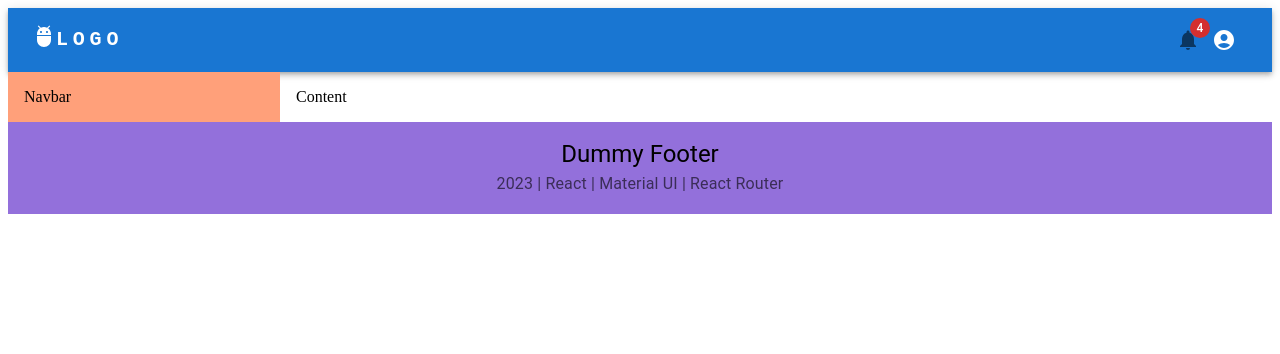
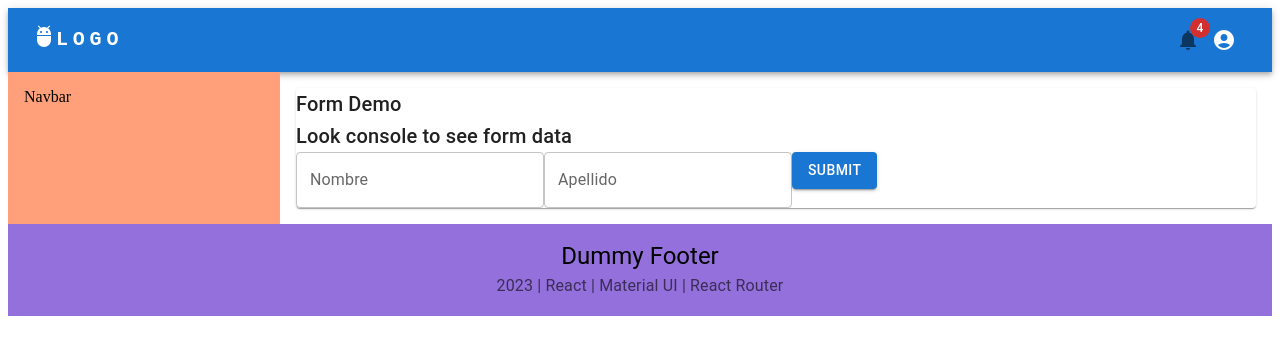
Before and after one commit to Avicente09/ius-app-new, a React (Create React App) app: page /home in a window 1280 px wide. Shown: the top 354 px of the page. Built offline with nearby package versions, Linux system fonts and the light colour scheme; sample sign-in values are in the browser's storage.

Commit message:
feat: text input component (#9)
* feat: simple and reusable text input component

* fix: generic type usage in FormInputProps interface and double not operator usage

* fix: avoid any usage in restaurant-form

```diff
--- a/package.json
+++ b/package.json
@@ -16,6 +16,7 @@
     "jwt-decode": "^3.1.2",
     "react": "^18.2.0",
     "react-dom": "^18.2.0",
+    "react-hook-form": "^7.43.9",
     "react-router-dom": "^6.8.0",
     "react-scripts": "5.0.1",
     "typescript": "^4.9.4",
--- a/src/components/dummy-component/dummy.tsx
+++ /dev/null
@@ -1,3 +0,0 @@
-export function Dummy() {
-  return <div>dummy text</div>;
-}
--- /dev/null
+++ b/src/components/form-input-text/form-input-text.tsx
@@ -0,0 +1,26 @@
+import { Controller, FieldValues } from 'react-hook-form';
+import TextField from '@mui/material/TextField';
+import { FormInputProps } from './form-input-text.types';
+
+export const FormInputText = ({
+  name,
+  label,
+  fControl,
+  validations,
+}: FormInputProps<FieldValues>) => {
+  return (
+    <Controller
+      name={name}
+      control={fControl}
+      rules={{ required: validations?.required }}
+      render={({ field, fieldState: { error } }) => (
+        <TextField
+          {...field}
+          label={label}
+          error={!!error}
+          helperText={error ? validations?.customErrorMsg : ''}
+        />
+      )}
+    />
+  );
+};
--- /dev/null
+++ b/src/components/form-input-text/form-input-text.types.ts
@@ -0,0 +1,12 @@
+import { Control, FieldValues } from 'react-hook-form';
+
+export interface FormInputProps<T extends FieldValues> {
+  name: string;
+  label: string;
+  fControl: Control<T>;
+  validations?: {
+    required: boolean;
+    pattern?: string;
+    customErrorMsg?: string;
+  };
+}
--- /dev/null
+++ b/src/components/form-input-text/index.ts
@@ -0,0 +1,2 @@
+export * from './form-input-text';
+export * from './form-input-text.types';
--- a/src/components/index.ts
+++ b/src/components/index.ts
@@ -1,2 +1,3 @@
 export * from '../pages/login';
 export * from './layout';
+export * from './form-input-text';
--- a/src/pages/home.tsx
+++ b/src/pages/home.tsx
@@ -7,6 +7,7 @@ import { Content } from '../components';
 import Box from '@mui/material/Box';
 import Stack from '@mui/material/Stack';
 import { useAuth } from '../hooks';
+import { RestaurantForm } from './restaurant-form/restaurant-form';
 
 export const Home = () => {
   const { user, isLoading } = useAuth();
@@ -24,7 +25,7 @@ export const Home = () => {
       <Stack direction="row" justifyContent="space-between">
         <Navbar></Navbar>
         <Content>
-          <div>Content</div>
+          <RestaurantForm />
         </Content>
       </Stack>
       <Footer></Footer>
--- /dev/null
+++ b/src/pages/restaurant-form/restaurant-form.tsx
@@ -0,0 +1,35 @@
+import { FieldValues, useForm } from 'react-hook-form';
+import Button from '@mui/material/Button';
+import Paper from '@mui/material/Paper';
+import Typography from '@mui/material/Typography';
+import { FormInputText } from '../../components';
+
+const defaultValues: FieldValues = {
+  firstName: '',
+  lastName: '',
+};
+export const RestaurantForm = () => {
+  const { handleSubmit, control } = useForm({ defaultValues });
+  const onSubmit = (data: FieldValues) => console.log('My form data: ', data);
+
+  return (
+    <Paper>
+      <Typography variant="h6"> Form Demo </Typography>
+      <Typography variant="h6"> Look console to see form data </Typography>
+      <FormInputText
+        name="firstName"
+        fControl={control}
+        label="Nombre"
+        validations={{
+          required: true,
+          customErrorMsg: 'El campo nombre es requerido',
+        }}
+      />
+      <FormInputText name="lastName" fControl={control} label="Apellido" />
+
+      <Button onClick={handleSubmit(onSubmit)} variant={'contained'}>
+        Submit
+      </Button>
+    </Paper>
+  );
+};
```
Also changed, not shown: 2 other files (tests, documents, lock files or other folders).
